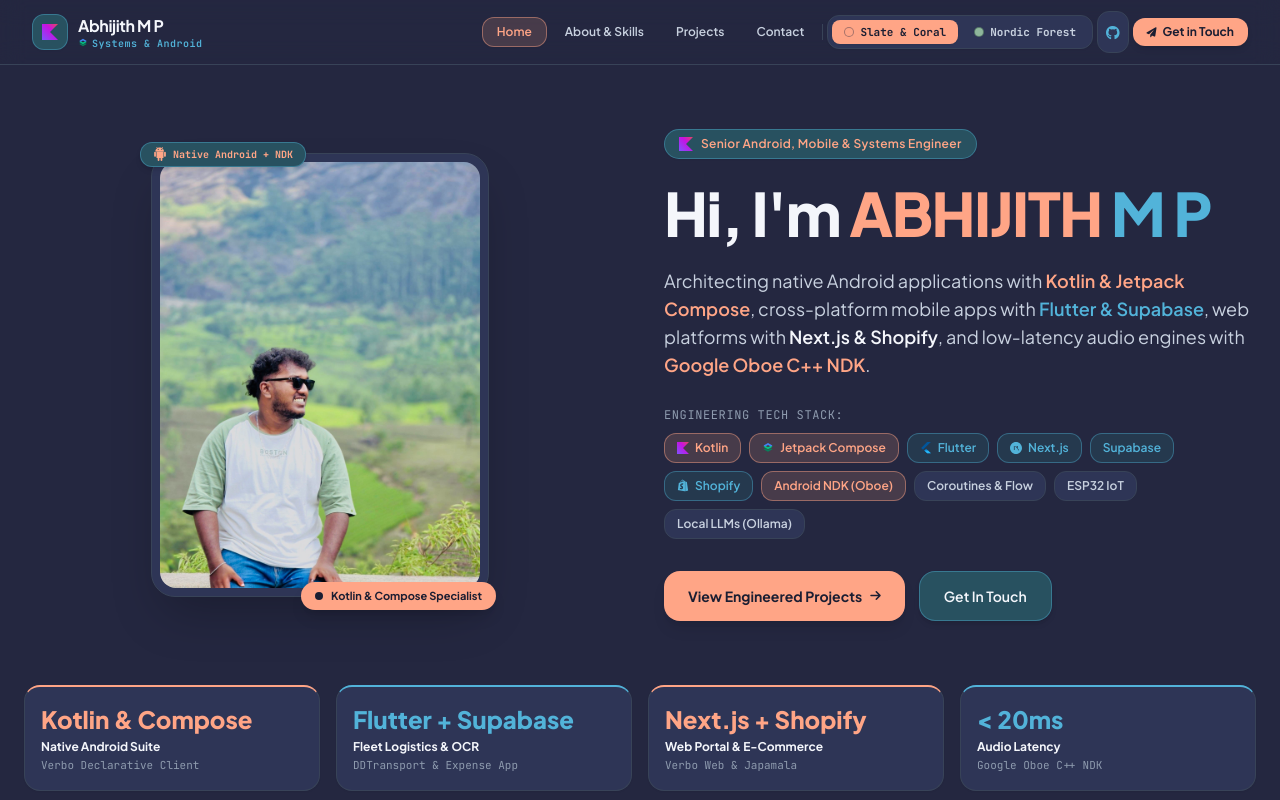
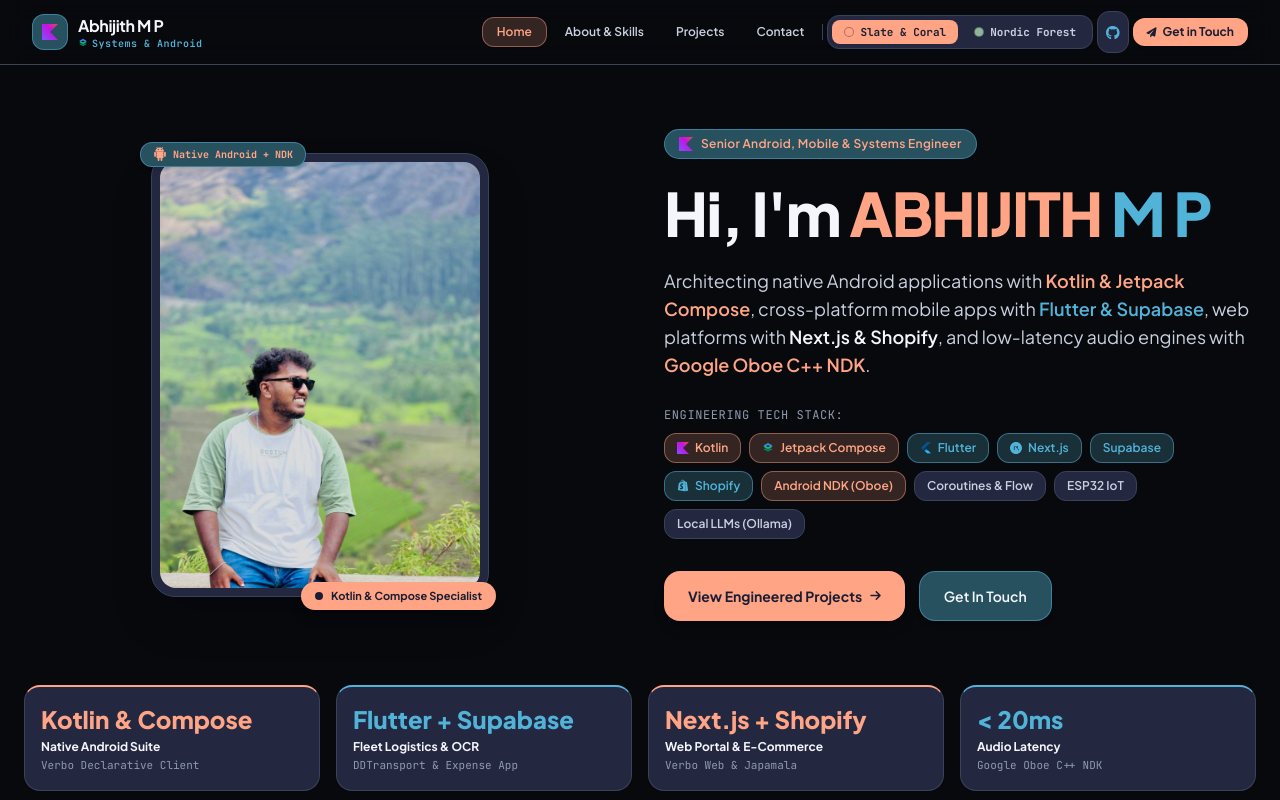
Before and after one commit to Dev-Abhijithmp/portfolio, a Next.js app: page / in a window 1280 px wide. Shown: the top 800 px of the page. Built offline with nearby package versions, Linux system fonts and the light colour scheme.

Commit message:
style: set matte black (#08090D) background canvas and apply palette colors to all cards, surfaces, buttons, and badges

```diff
--- a/src/app/globals.css
+++ b/src/app/globals.css
@@ -3,11 +3,11 @@
 @tailwind utilities;
 
 :root {
-  /* Default: Palette 1 - Slate (#242740), Steel (#384358), Coral (#FFA586), Teal (#285160) */
-  --bg-canvas: #242740;
-  --bg-surface: #2b304f;
-  --bg-card: #2e3556;
-  --bg-card-hover: #363e63;
+  /* Default: Palette 1 with Matte Obsidian Black background (#08090D) */
+  --bg-canvas: #08090D;
+  --bg-surface: #141624;
+  --bg-card: #242740;
+  --bg-card-hover: #2c304f;
   --border-subtle: rgba(56, 67, 88, 0.7);
   --border-medium: #384358;
   --border-active: #FFA586;
@@ -16,19 +16,19 @@
   --accent-primary: #FFA586;
   --accent-primary-hover: #ff936e;
   --accent-primary-text: #1b1e32;
-  --accent-primary-subtle: rgba(255, 165, 134, 0.16);
+  --accent-primary-subtle: rgba(255, 165, 134, 0.18);
   --accent-primary-border: rgba(255, 165, 134, 0.45);
 
   /* Secondary Accent: Deep Oceanic Slate Teal */
   --accent-secondary: #285160;
   --accent-secondary-hover: #326578;
   --accent-secondary-bright: #52B3D9;
-  --accent-secondary-subtle: rgba(40, 81, 96, 0.45);
-  --accent-secondary-border: rgba(82, 179, 217, 0.4);
+  --accent-secondary-subtle: rgba(40, 81, 96, 0.55);
+  --accent-secondary-border: rgba(82, 179, 217, 0.5);
 
   /* Tertiary Accent: Steel Slate */
   --accent-tertiary: #384358;
-  --accent-tertiary-subtle: rgba(56, 67, 88, 0.6);
+  --accent-tertiary-subtle: rgba(56, 67, 88, 0.7);
 
   /* High Legibility Typography */
   --text-primary: #F4F6FB;
@@ -37,10 +37,10 @@
 }
 
 [data-palette="slate"] {
-  --bg-canvas: #242740;
-  --bg-surface: #2b304f;
-  --bg-card: #2e3556;
-  --bg-card-hover: #363e63;
+  --bg-canvas: #08090D;
+  --bg-surface: #141624;
+  --bg-card: #242740;
+  --bg-card-hover: #2c304f;
   --border-subtle: rgba(56, 67, 88, 0.7);
   --border-medium: #384358;
   --border-active: #FFA586;
@@ -48,17 +48,17 @@
   --accent-primary: #FFA586;
   --accent-primary-hover: #ff936e;
   --accent-primary-text: #1b1e32;
-  --accent-primary-subtle: rgba(255, 165, 134, 0.16);
+  --accent-primary-subtle: rgba(255, 165, 134, 0.18);
   --accent-primary-border: rgba(255, 165, 134, 0.45);
 
   --accent-secondary: #285160;
   --accent-secondary-hover: #326578;
   --accent-secondary-bright: #52B3D9;
-  --accent-secondary-subtle: rgba(40, 81, 96, 0.45);
-  --accent-secondary-border: rgba(82, 179, 217, 0.4);
+  --accent-secondary-subtle: rgba(40, 81, 96, 0.55);
+  --accent-secondary-border: rgba(82, 179, 217, 0.5);
 
   --accent-tertiary: #384358;
-  --accent-tertiary-subtle: rgba(56, 67, 88, 0.6);
+  --accent-tertiary-subtle: rgba(56, 67, 88, 0.7);
 
   --text-primary: #F4F6FB;
   --text-secondary: #C8D1DF;
@@ -66,9 +66,9 @@
 }
 
 [data-palette="forest"] {
-  /* Palette 2 - Spruce (#051F20), Forest (#0B2B26), Jade (#163832), Pine (#235347), Sage (#8EB69B), Mint (#DAF1DE) */
-  --bg-canvas: #051F20;
-  --bg-surface: #0B2B26;
+  /* Palette 2 with Matte Obsidian Black background (#08090D) */
+  --bg-canvas: #08090D;
+  --bg-surface: #0a1815;
   --bg-card: #163832;
   --bg-card-hover: #1c473f;
   --border-subtle: rgba(35, 83, 71, 0.8);
@@ -79,7 +79,7 @@
   --accent-primary: #DAF1DE;
   --accent-primary-hover: #c5ebd0;
   --accent-primary-text: #051F20;
-  --accent-primary-subtle: rgba(218, 241, 222, 0.18);
+  --accent-primary-subtle: rgba(218, 241, 222, 0.2);
   --accent-primary-border: rgba(218, 241, 222, 0.45);
 
   /* Secondary Accent: Muted Sage Green */
--- a/src/app/layout.tsx
+++ b/src/app/layout.tsx
@@ -53,7 +53,7 @@
           rel="stylesheet"
         />
       </head>
-      <body className="bg-[var(--bg-canvas)] text-[var(--text-primary)] min-h-screen flex flex-col justify-between selection:bg-[var(--accent)] selection:text-[var(--accent-text)]">
+      <body className="bg-[var(--bg-canvas)] text-[var(--text-primary)] min-h-screen flex flex-col justify-between selection:bg-[var(--accent-primary)] selection:text-[var(--accent-primary-text)]">
         <ThemeProvider>
           <div className="flex flex-col min-h-screen justify-between">
             <div>
```
